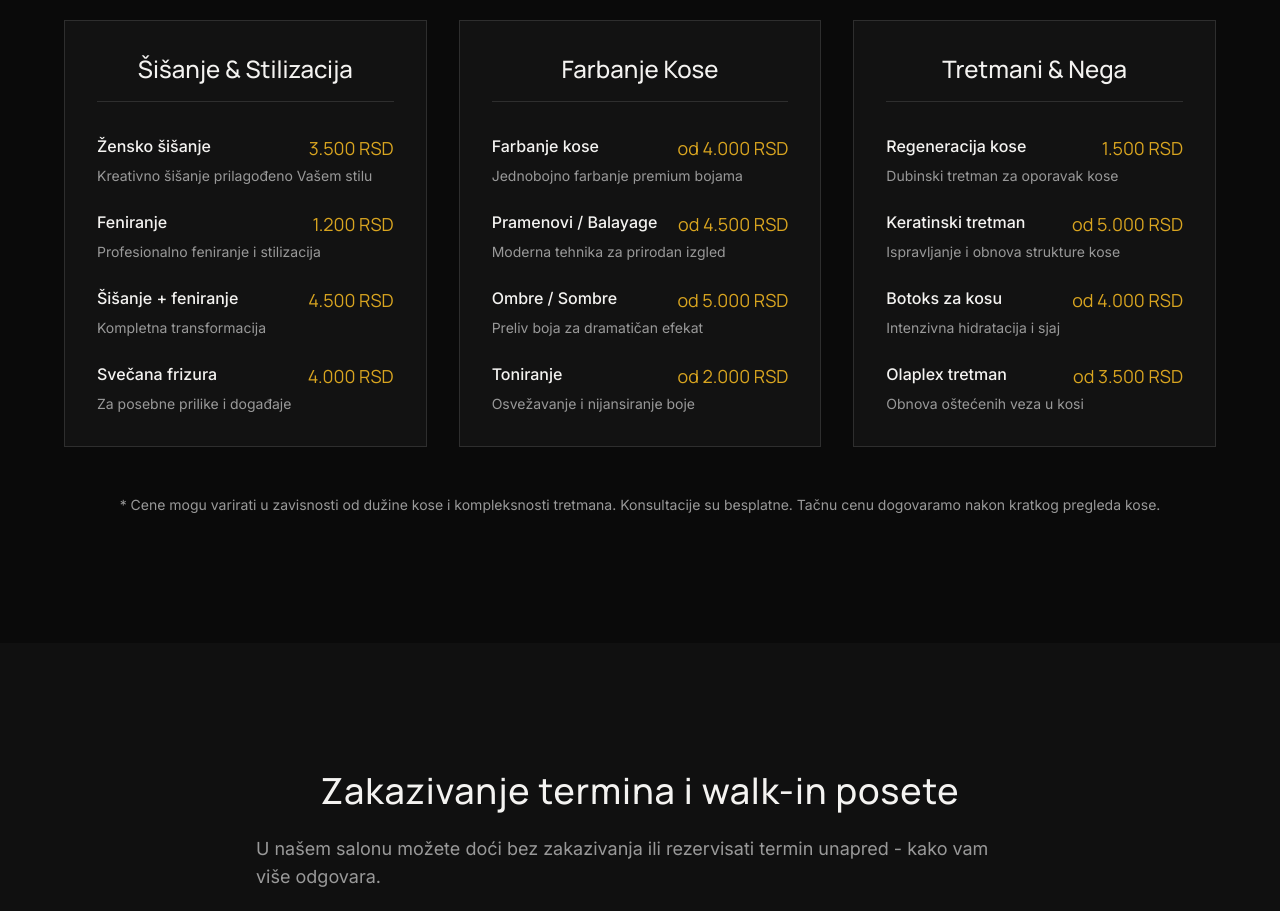
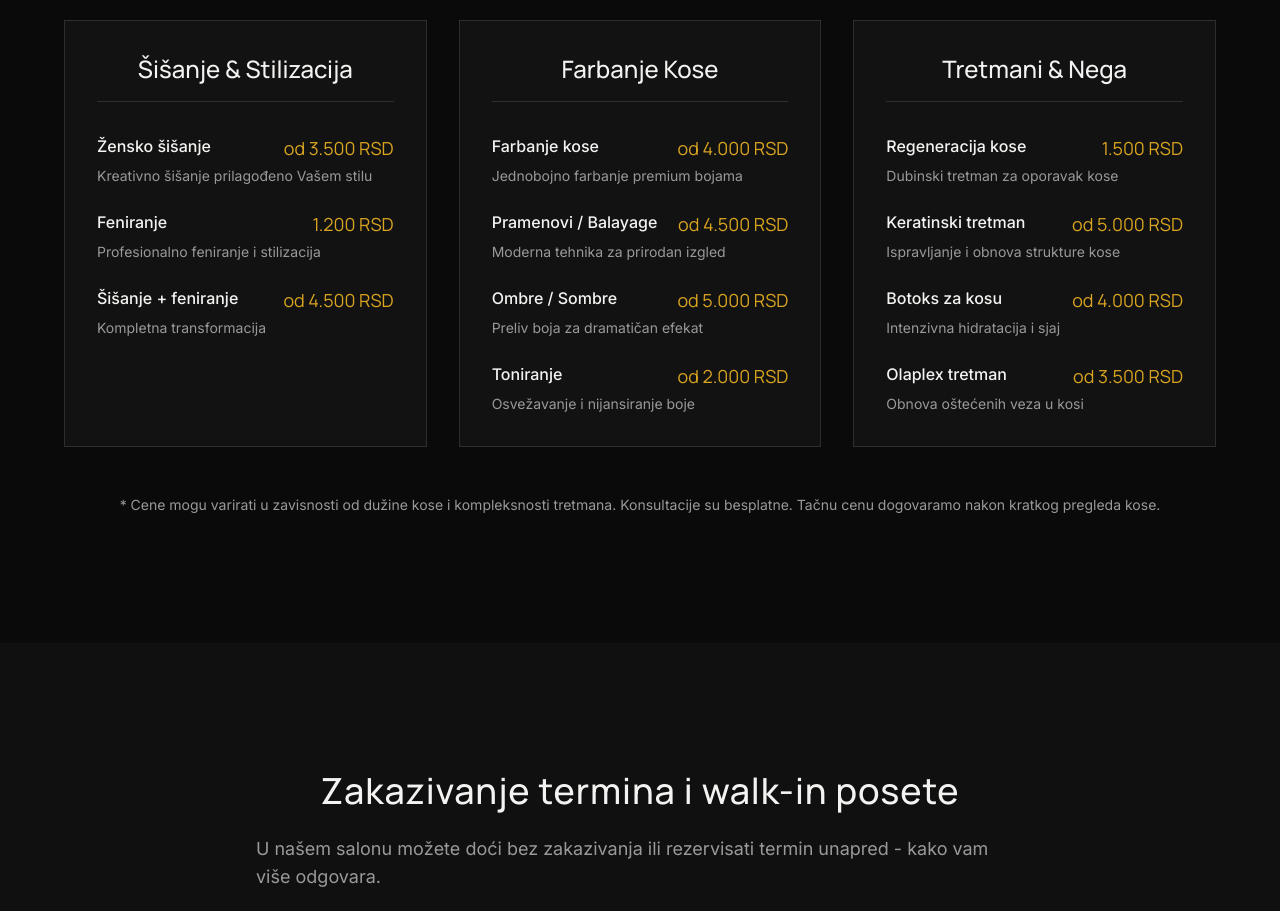
Before and after one commit to bcrnic/modni-frizer-vojkan, a React (Vite) app: page / in a window 1280 px wide. Shown: the part 2060-2971 px from the top of the page. Built offline with nearby package versions, Linux system fonts and the light colour scheme; no server answers; the HTML template or start-up script is replaced by a standard one.

Commit message:
Remove special occasion hairstyle and adjust haircut prices

```diff
--- a/src/components/Services.tsx
+++ b/src/components/Services.tsx
@@ -9,10 +9,9 @@ const services = [
   {
     category: "Šišanje & Stilizacija",
     items: [
-      { name: "Žensko šišanje", price: "3.500 RSD", description: "Kreativno šišanje prilagođeno Vašem stilu" },
+      { name: "Žensko šišanje", price: "od 3.500 RSD", description: "Kreativno šišanje prilagođeno Vašem stilu" },
       { name: "Feniranje", price: "1.200 RSD", description: "Profesionalno feniranje i stilizacija" },
-      { name: "Šišanje + feniranje", price: "4.500 RSD", description: "Kompletna transformacija" },
-      { name: "Svečana frizura", price: "4.000 RSD", description: "Za posebne prilike i događaje" },
+      { name: "Šišanje + feniranje", price: "od 4.500 RSD", description: "Kompletna transformacija" },
     ]
   },
   {
```
